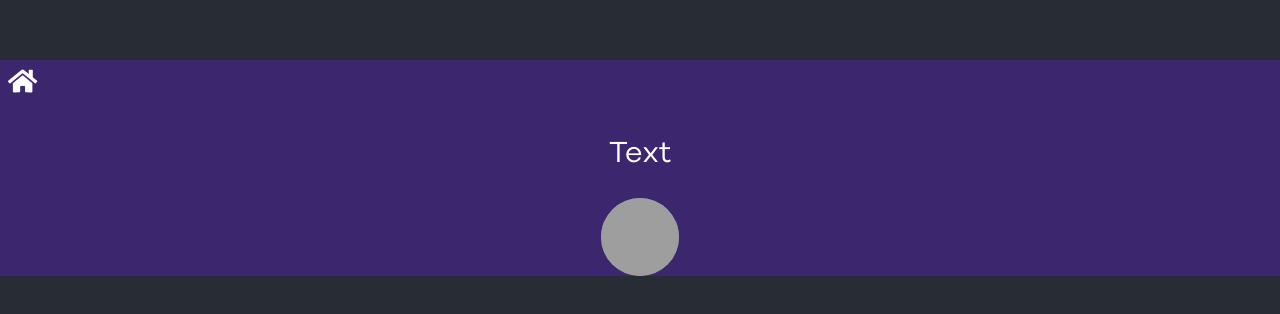
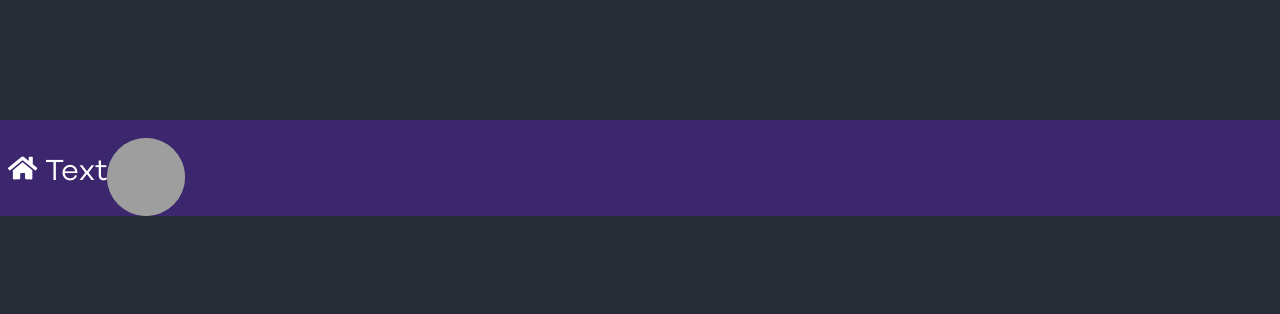
Before and after one commit to zacksabbath/frontend-ui, a React (Create React App) app: page /header in a window 1280 px wide. Shown: the part 282-596 px from the top of the page. Built offline with nearby package versions, Linux system fonts and the light colour scheme; grey boxes are pictures that could not be loaded.

Commit message:
flex box turmoil

```diff
--- a/src/components/organisms/Header/Header.tsx
+++ b/src/components/organisms/Header/Header.tsx
@@ -7,14 +7,17 @@ import { faHome } from '@fortawesome/free-solid-svg-icons';
 
 const HeaderWrapper = styled.div`
   position: absolute;
+  display: flex;
+  flex-direction: row;
+
   width: 100%;
   background: ${({ theme }) => theme.main.colors.purpleDark};
 `;
 
 const AvatarContainer = styled.div`
   display: flex;
-  align-items: center;
-  justify-content: center;
+  align-items: flex-end;
+  justify-content: space between;
 `;
 
 const HeaderText = styled.p`
```
